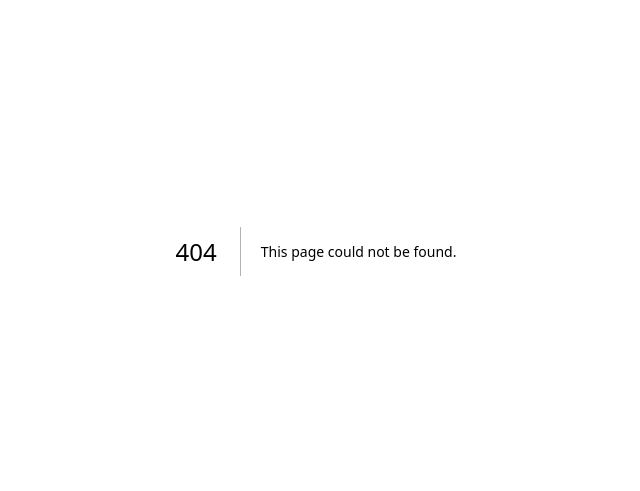
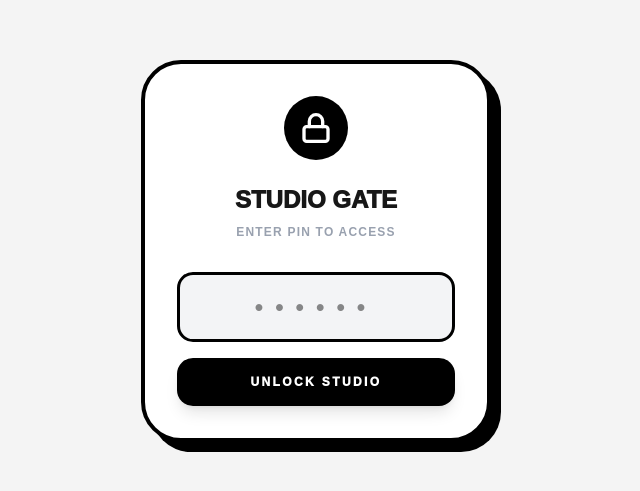
Before and after one commit to bayubt62/streetwear-project, a Next.js app: page /studio/login in a window 1280 px wide. Before the commit this address had no page. Shown: the part 149-640 px from the top of the page, without its empty margins (324-964 px from the left). Built offline with nearby package versions, Linux system fonts and the light colour scheme.

Commit message:
Add PIN Authenticator for Studio access

```diff
--- /dev/null
+++ b/app/(studio)/studio/layout.tsx
@@ -0,0 +1,41 @@
+'use client';
+import { useEffect, useState } from 'react';
+import { useRouter, usePathname } from 'next/navigation';
+
+export default function StudioLayout({ children }: { children: React.ReactNode }) {
+  const [authorized, setAuthorized] = useState(false);
+  const router = useRouter();
+  const pathname = usePathname();
+
+  useEffect(() => {
+    const checkAuth = () => {
+      const auth = localStorage.getItem('studio_auth');
+
+      // Jika mencoba akses /studio tapi bukan di halaman login
+      if (pathname !== '/studio/login') {
+        if (!auth || auth !== 'is_authenticated') {
+          setAuthorized(false);
+          router.push('/studio/login');
+        } else {
+          setAuthorized(true);
+        }
+      } else {
+        // Jika sedang di halaman login
+        setAuthorized(true);
+      }
+    };
+
+    checkAuth();
+  }, [pathname, router]);
+
+  // Hindari "flicker" konten sebelum redirect selesai
+  if (pathname !== '/studio/login' && !authorized) {
+    return (
+      <div className="min-h-screen bg-white flex items-center justify-center font-black uppercase italic text-gray-200">
+        Authenticating...
+      </div>
+    );
+  }
+
+  return <>{children}</>;
+}
--- /dev/null
+++ b/app/(studio)/studio/login/page.tsx
@@ -0,0 +1,64 @@
+'use client';
+import React, { useState } from 'react';
+import { useRouter } from 'next/navigation';
+import { Lock } from 'lucide-react';
+import { motion } from 'framer-motion';
+
+export default function StudioLogin() {
+  const [pin, setPin] = useState('');
+  const [error, setError] = useState(false);
+  const router = useRouter();
+
+  // TENTUKAN PIN ANDA DI SINI
+  const MASTER_PIN = '033013'
+
+  const handleUnlock = (e: React.FormEvent) => {
+    e.preventDefault();
+    if (pin === MASTER_PIN) {
+      localStorage.setItem('studio_auth', 'is_authenticated');
+      router.push('/studio');
+      router.refresh();
+    } else {
+      setError(true);
+      setPin('');
+      setTimeout(() => setError(false), 500);
+    }
+  };
+
+  return (
+    <div className="min-h-screen bg-[#f4f4f4] flex items-center justify-center p-6 font-sans">
+      <motion.div
+        animate={error ? { x: [-10, 10, -10, 10, 0] } : {}}
+        className="w-full max-w-[350px] bg-white border-[4px] border-black p-8 rounded-[2.5rem] shadow-[10px_10px_0px_0px_rgba(0,0,0,1)]"
+      >
+        <div className="flex flex-col items-center text-center">
+          <div className="bg-black text-white p-4 rounded-full mb-6">
+            <Lock size={32} strokeWidth={2.5} />
+          </div>
+          <h1 className="text-2xl font-[1000] uppercase mb-2">Studio Gate</h1>
+          <p className="text-xs font-bold text-gray-400 uppercase tracking-widest mb-8">Enter PIN to Access</p>
+
+          <form onSubmit={handleUnlock} className="w-full">
+            <input
+              type="password"
+              value={pin}
+              onChange={(e) => setPin(e.target.value)}
+              placeholder="••••••"
+              className="w-full bg-gray-100 border-[3px] border-black rounded-2xl py-4 text-center text-2xl tracking-[0.5em] font-black focus:outline-none focus:bg-white mb-4"
+              maxLength={6}
+            />
+
+            <button
+              type="submit"
+              className="w-full bg-black text-white py-4 rounded-2xl font-[1000] uppercase text-xs tracking-[0.2em] shadow-lg active:scale-95 transition-all"
+            >
+              Unlock Studio
+            </button>
+          </form>
+
+          {error && <p className="text-red-500 text-[10px] font-black uppercase mt-4 animate-pulse text-center">Wrong PIN. Access Denied.</p>}
+        </div>
+      </motion.div>
+    </div>
+  );
+}
--- a/app/catalogue/[id]/page.tsx
+++ b/app/catalogue/[id]/page.tsx
@@ -15,21 +15,21 @@ export default function OutfitDetailsPage() {
     async function getData() {
       if (!id) return;
 
-      // 1. Logika Tambah View Otomatis (Pastikan RPC sudah dibuat di Supabase)
+      // 1. LOGIKA PENAMBAH VIEW (RPC Supabase)
       try {
         await supabase.rpc('increment_views', { row_id: id });
       } catch (err) {
-        console.error("View increment failed:", err);
+        console.error("Gagal menambah view:", err);
       }
 
-      // 2. Ambil data Lookbook
+      // 2. AMBIL DATA LOOKBOOK
       const { data: l } = await supabase
         .from('lookbooks')
         .select('*')
         .eq('id', id)
         .single();
 
-      // 3. Ambil data produk terkait (Shop the look)
+      // 3. AMBIL DATA ITEM PRODUK
       const { data: i } = await supabase
         .from('lookbook_items')
         .select('*')
@@ -42,32 +42,31 @@ export default function OutfitDetailsPage() {
   }, [id]);
 
   if (!look) return (
-    <div className="min-h-screen bg-white flex items-center justify-center font-black uppercase italic tracking-tighter text-gray-200">
+    <div className="min-h-screen bg-white flex items-center justify-center font-black uppercase italic text-gray-200">
       Loading...
     </div>
   );
 
   return (
     <div className="min-h-screen bg-[#f0f0f0] flex justify-center font-sans text-black">
-      {/* Container Mobile-First */}
       <div className="w-full max-w-[450px] bg-white min-h-screen flex flex-col shadow-xl overflow-x-hidden relative">
 
-        {/* HEADER - Floating Back & View Count */}
+        {/* HEADER - Floating Nav & Eye Counter */}
         <header className="absolute top-0 z-50 w-full px-6 py-8 flex justify-between items-center pointer-events-none">
           <Link
             href="/catalogue"
-            className="bg-black text-white rounded-full p-2 pointer-events-auto shadow-lg active:scale-90 transition-transform"
+            className="bg-black text-white rounded-full px-4 py-1.5 pointer-events-auto shadow-lg active:scale-90 transition-transform"
           >
             <ChevronLeft size={20} strokeWidth={4} />
           </Link>
 
-          <div className="bg-white/90 backdrop-blur-md px-3 py-1.5 rounded-full flex items-center gap-1.5 border-2 border-black pointer-events-auto shadow-sm">
+          <div className="bg-white/90 backdrop-blur-md px-3 py-1 rounded-full flex items-center gap-1.5 border-2 border-black pointer-events-auto shadow-sm">
             <Eye size={14} strokeWidth={2.5} />
             <span className="text-[10px] font-black">{look.views || 0}</span>
           </div>
         </header>
 
-        {/* HERO IMAGE - Aspect 3:4 dengan Border Bawah Tebal */}
+        {/* HERO IMAGE */}
         <motion.img
           initial={{ opacity: 0 }}
           animate={{ opacity: 1 }}
@@ -88,8 +87,7 @@ export default function OutfitDetailsPage() {
           <div className="flex flex-col gap-4">
             <h3 className="text-xs font-black uppercase tracking-[0.3em] text-gray-400">Shop the look</h3>
 
-            {items.length > 0 ? (
-              items.map((item, idx) => (
+            {items.map((item, idx) => (
               <motion.a
                 initial={{ x: 20, opacity: 0 }}
                 animate={{ x: 0, opacity: 1 }}
@@ -97,7 +95,7 @@ export default function OutfitDetailsPage() {
                 key={item.id}
                 href={item.affiliate_url?.startsWith('http') ? item.affiliate_url : `https://${item.affiliate_url}`}
                 target="_blank"
-                  className="flex items-center justify-between p-5 border-[3px] border-black rounded-2xl hover:bg-black hover:text-white transition-all shadow-[5px_5px_0px_0px_rgba(0,0,0,1)] active:shadow-none active:translate-x-[3px] active:translate-y-[3px]"
+                className="flex items-center justify-between p-5 border-[3px] border-black rounded-2xl hover:bg-black hover:text-white transition-all shadow-[5px_5px_0px_0px_rgba(0,0,0,1)] active:shadow-none active:translate-x-[2px] active:translate-y-[2px]"
               >
                 <div className="flex flex-col">
                   <span className="text-lg font-[1000] uppercase leading-none mb-1">
@@ -107,9 +105,10 @@ export default function OutfitDetailsPage() {
                 </div>
                 <ShoppingBag size={22} strokeWidth={3} />
               </motion.a>
-              ))
-            ) : (
-              <p className="text-[10px] font-bold uppercase opacity-30 italic py-4">No items linked to this look yet.</p>
+            ))}
+
+            {items.length === 0 && (
+              <p className="text-[10px] font-bold uppercase opacity-20 italic">No products linked yet.</p>
             )}
           </div>
         </div>
```
Lines whose indentation alone changed are shown as unchanged.
